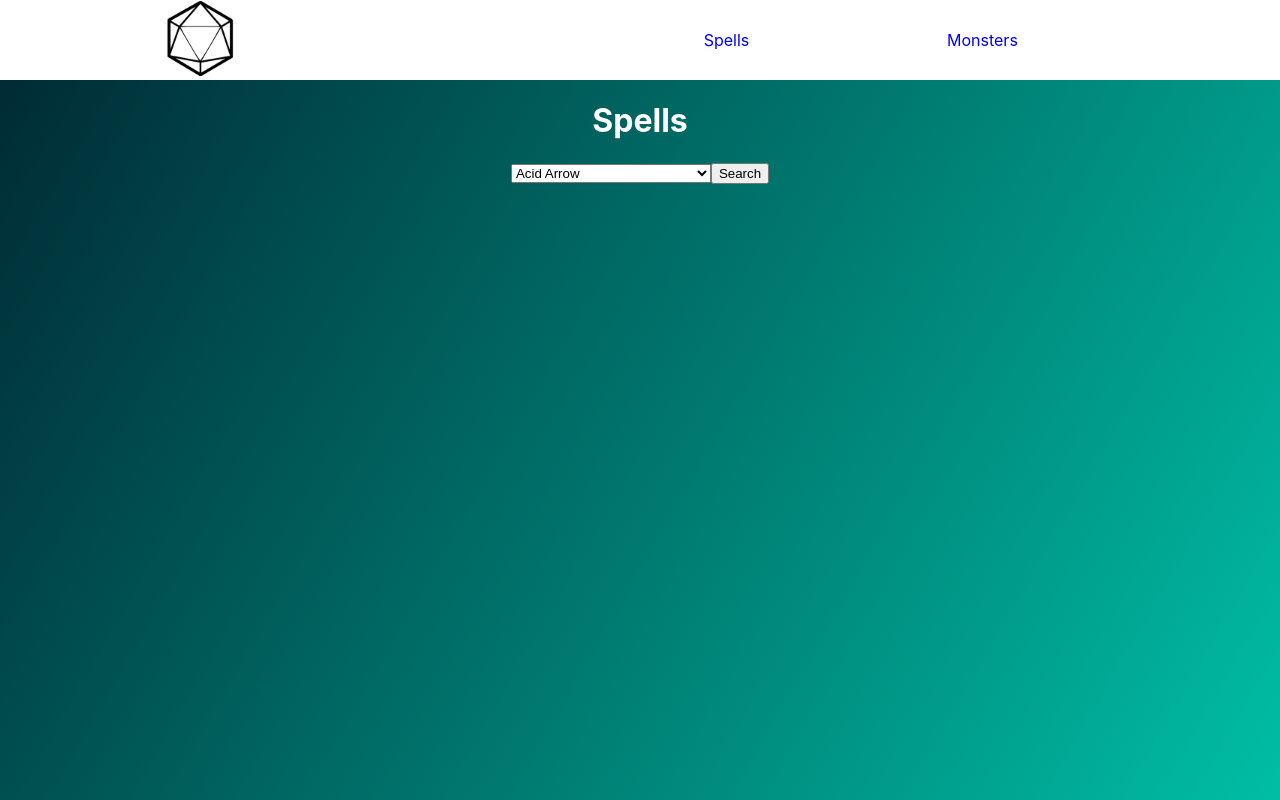
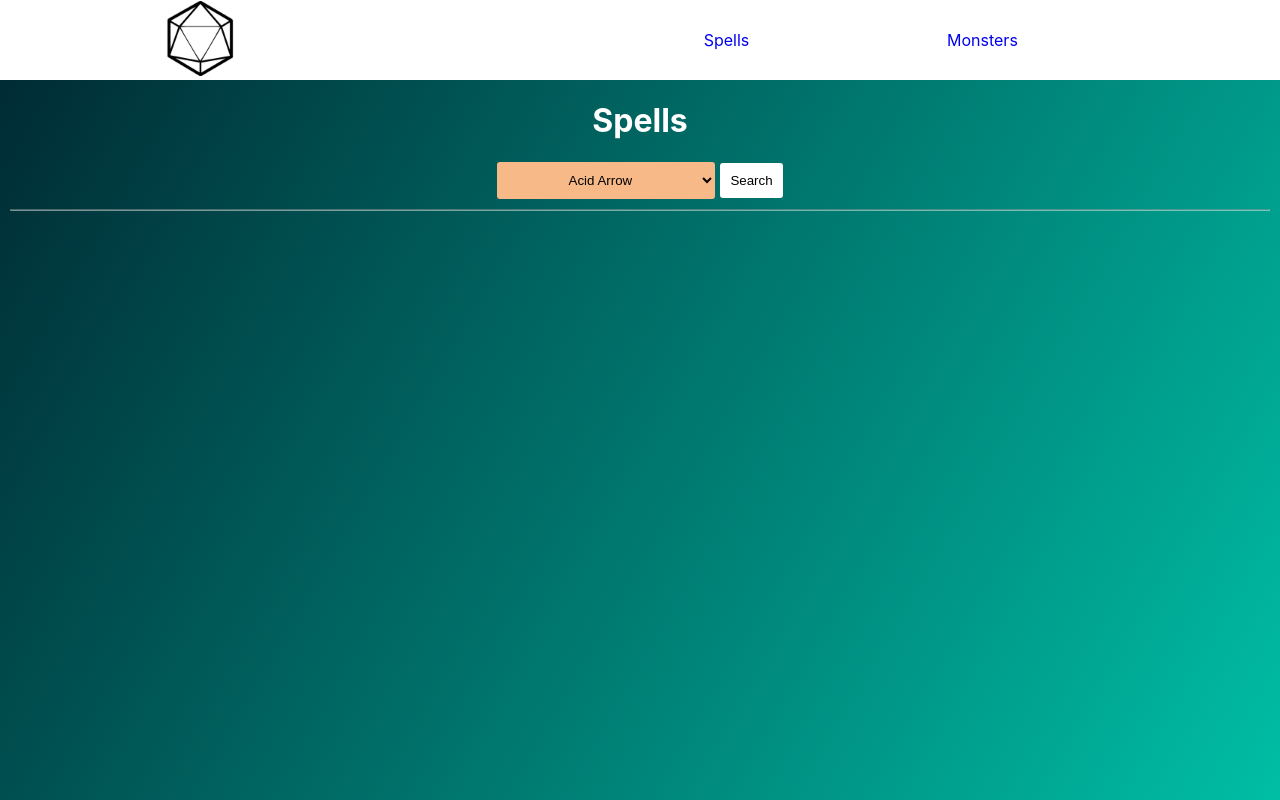
Before and after one commit to njmaeys/dice-roller, a React (Create React App) app: page /spells in a window 1280 px wide. Built offline with nearby package versions, Linux system fonts and the light colour scheme.

Commit message:
style on spells and monsters

```diff
--- a/src/App.css
+++ b/src/App.css
@@ -97,3 +97,33 @@ body {
   background: rgb(236, 250, 255);
   color: black;
 }
+
+.dd5e-dropdown,
+.dd5e-search {
+  text-align: center;
+  background: rgb(247, 185, 135);
+  color: black;
+  border: none;
+  padding: 10px;
+  cursor: pointer;
+  border-radius: 3px;
+}
+
+.dd5e-search {
+  background: rgb(255, 255, 255);
+  margin-left: 5px;
+}
+
+.dd5e-result-div {
+  margin: 10px;
+}
+
+.solid-divider {
+  opacity: 50%;
+}
+
+.dd5e-result-desc {
+  text-align: justify;
+  margin: auto;
+  max-width: 80%;
+}
--- a/src/Dd5eParser.js
+++ b/src/Dd5eParser.js
@@ -6,6 +6,9 @@ import { get5eApiInfo, buildDropDownFromArray } from './utility';
 function Dd5eParser(props) {
   // TODO could use a special parser per api endpoint actually
   // but the boilerplate here is pretty solid
+
+  // TODO There is a bug where when i switch /spells or /monsters it doesn't reset
+  // has to be something to do with the state
 
   const [search, setSearch] = useState(props.initial_url);
   const [resData, setResData] = useState(false);
@@ -31,14 +34,15 @@ function Dd5eParser(props) {
     <div>
       <h1>{props.page_name}</h1>
       <form onSubmit={getItemInList} >
-        <select onChange={updateSearch}>
+        <select className="dd5e-dropdown" onChange={updateSearch}>
           {allResDataList}
         </select>
-        <button>Search</button>
+        <button className="dd5e-search">Search</button>
       </form>
-      <div>
+      <div className="dd5e-result-div">
+        <hr className="solid-divider"/>
         <h2>{resData.name}</h2>
-        <p>{resData.desc}</p>
+        <p className="dd5e-result-desc">{resData.desc}</p>
       </div>
     </div>
   );
```
